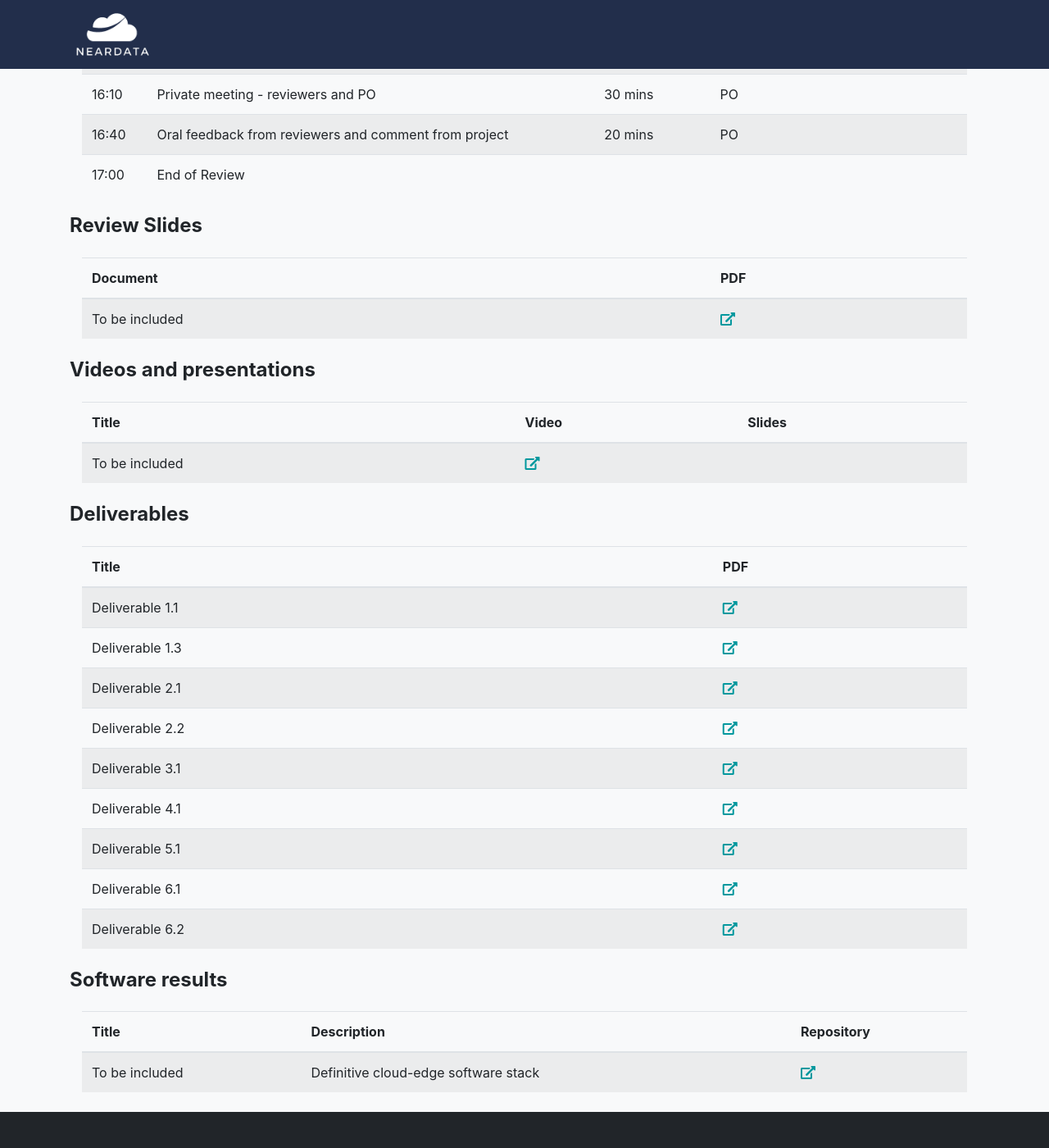
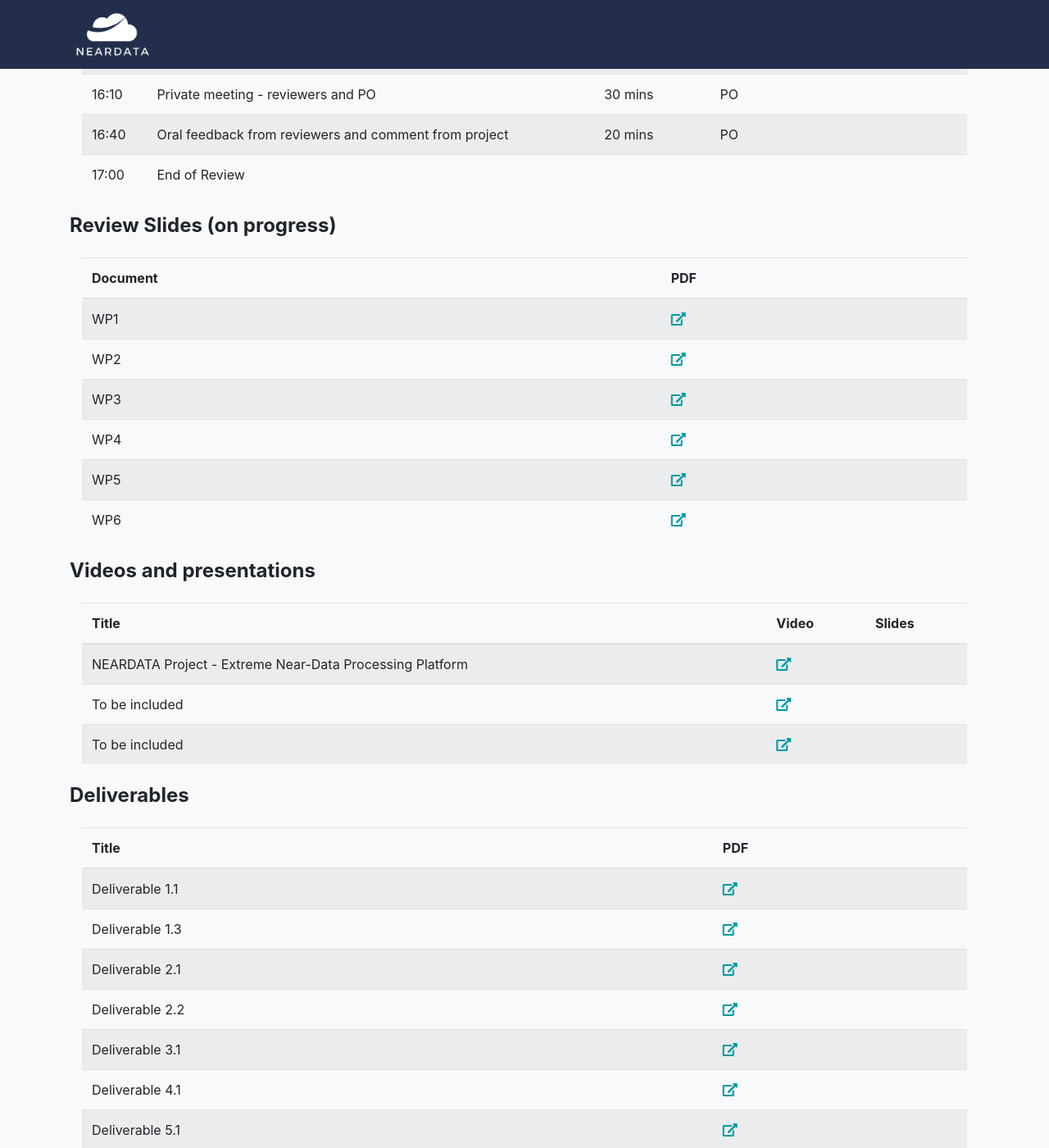
Before and after one commit to neardata-eu/neardata-eu.github.io, a Jekyll site: the page built from review.md, in a window 1280 px wide and 1400 px high, scrolled down 1030 px. Shown: the whole window at 82% size. Built offline with Jekyll 4.4.1, drawn with Linux system fonts in a browser that asks for light colours; some web fonts are replaced.

Commit message:
change review

```diff
--- a/_data/sitetext.yml
+++ b/_data/sitetext.yml
@@ -276,12 +276,34 @@ review:
 
 
   slides:
-    - title: To be included
-      link: "#"
+    - title: WP1
+      link: "https://docs.google.com/presentation/d/1y3VDL9Q2-JgbhXn2u00wheIrLwhZeeOO/edit?usp=drive_link&ouid=107087671061201658185&rtpof=true&sd=true"
+    - title: WP2
+      link: "https://docs.google.com/presentation/d/1Nib4d0S8Ssan3abPsP558xgAN8pZ0Exy/edit?usp=drive_link&ouid=107087671061201658185&rtpof=true&sd=true"
+    - title: WP3
+      link: "https://docs.google.com/presentation/d/1SxzluBW4eeKT-lbSsTh1aPvV_nR_ukMN/edit?usp=drive_link&ouid=107087671061201658185&rtpof=true&sd=true"
+    - title: WP4
+      link: "https://docs.google.com/presentation/d/1K-vPBspiC57uqiZWw_oa7wcStv9SCEmY/edit?usp=drive_link&ouid=107087671061201658185&rtpof=true&sd=true"
+    - title: WP5
+      link: ""
+    - title: WP6
+      link: "https://drive.google.com/file/d/1wdEIxBMvMA4m20Lb0qSxb2vxY5PH-mWS/view?usp=drive_link"
+
+
   videos:
+    - title: NEARDATA Project - Extreme Near-Data Processing Platform
+      video: "https://youtu.be/K37aMlcqPHw?si=1lPj3-Zvd5_sNamo"
+      slides: "#"
     - title: To be included
       video: "#"
       slides: "#"
+    - title: To be included
+      video: "#"
+      slides: "#"
+
+
+
+
   summaries:
     - shortname: To be included
       partner: URV
--- a/review.md
+++ b/review.md
@@ -41,7 +41,7 @@ __Chair__: Pedro García López (Coordinator)
 	</table>
 </div>
 
-#### Review Slides
+#### Review Slides (on progress)
 <div class="col-lg-12 text-center mt-4 mb-4">
 	<table class="table table-striped" style="text-align: left">
 		<thead>
```
